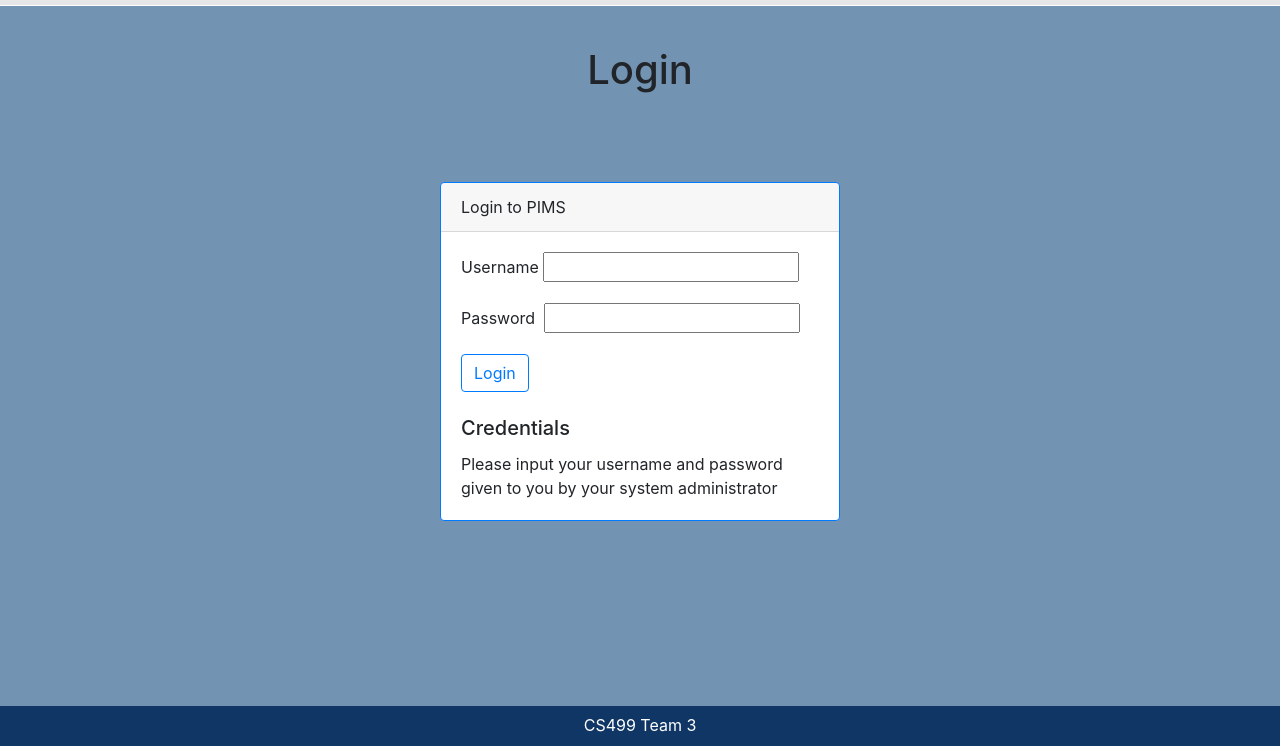
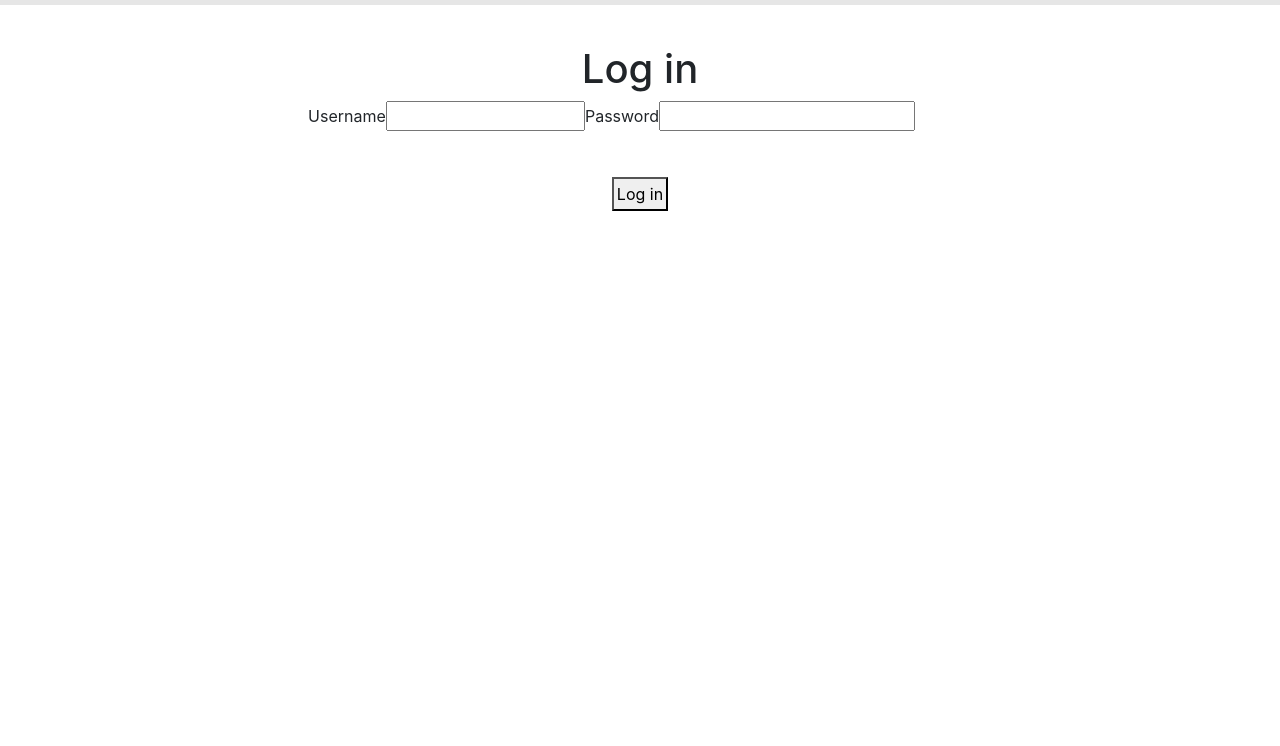
Before and after one commit to Timothy-Hagler/Patient-Info-Management, a React app in the folder patient_information_management/: page / in a window 1280 px wide. Shown: the part 54-800 px from the top of the page. Built offline with nearby package versions, Linux system fonts and the light colour scheme.

Commit message:
Revert "Fixed login page sizing"
This reverts commit c8a8520aab1bb565c28494f02b1ad839ee3ddd8f.

```diff
--- a/patient_information_management/src/components/App/App.css
+++ b/patient_information_management/src/components/App/App.css
@@ -5,8 +5,3 @@
 .navbar{
   background-color: rgb(230, 230, 230);
 }
-
-html, body {
-  height: 100%;
-  width: 100%;
-}
--- a/patient_information_management/src/components/Login/Login.css
+++ b/patient_information_management/src/components/Login/Login.css
@@ -14,24 +14,19 @@ section {
     margin: 40px;
 }
 
-.loginBody {
-  background-color:rgb(115, 147, 179);
-  position:fixed;
-  top: 60.3167px;
+.credentials {
+    margin: auto;
+    display: flex;
+    align-items: center;
+    justify-content: center;
+    position: relative;
 }
 
-.cardthing {
-  position:absolute;
-  left:50%;
-  margin-top:10%;
+.loginbtn {
+    margin-top: 25px;
+    margin-left: auto;
+    margin-right: auto;
+    display: block;
+    padding: 3px;
+
 }
-
-footer {
-  background-color: rgb(15, 54, 101);
-  color: white;
-  bottom:60.3167px;
-  position:absolute;
-  padding: 7px;
-  text-align: center;
-  height:40.3167px
-}
--- a/patient_information_management/src/components/Login/Login.js
+++ b/patient_information_management/src/components/Login/Login.js
@@ -1,68 +1,23 @@
 import React, { Component } from 'react';
 import './Login.css';
-
-import Button from 'react-bootstrap/Button';
-import Card from 'react-bootstrap/Card';
 
 export default class Login extends Component {
   render() {
     return(
-      <body className='loginBody' >
         <section>
-        <h1>Login</h1>
+            <h1>Log in</h1>
+            <div className = "credentials">
+                <form className = "loginform">
+                    <label htmlFor = "username"><p>Username</p></label>
+                    <input type = "text" required />
 
-      <div class="container-fluid text-center">
-          <div class="row content">
+                    <label htmlFor = "password"><p>Password</p></label>
+                    <input type = "password" required />
 
-            <div class="col-sm-8 text-left">
-
-
-              <div className = "credentials">
-                <form className = "loginform">
-
-                    {/*email is used for username to get rid of animation thing*/}
-
-                    {/*<button type = "submit" className = "loginbtn">Log in</button>*/}
-                  <div className = "cardthing">
-                    <Card border="primary" className="LoginCard">
-                      <Card.Header>Login to PIMS</Card.Header>
-                      <Card.Body>
-                      <label className = "username"><p>Username&nbsp;</p></label>
-                    <input type = "email" required/>
-                    <br></br>
-                    <label className = "password"><p>Password&nbsp;&nbsp;</p></label>
-                    <input type = "password" required />
-                    <br></br>
-                    <Button variant="outline-primary" className = "loginbutton">Login</Button>{' '}
-                    <br></br>
-                    <br></br>
-                        <Card.Title>Credentials</Card.Title>
-                          <Card.Text>
-                              Please input your username and password given to you by your system administrator
-                          </Card.Text>
-
-                        </Card.Body>
-                      </Card>
-                  </div>
+                    <button type = "submit" className = "loginbtn">Log in</button>
                 </form>
-
-
-              </div>
-
-
-
-              </div>
-
-          </div>
-        </div>
-
+            </div>
         </section>
-        <footer class="container-fluid text-center">
-          <p>CS499 Team 3</p>
-        </footer>
-      </body>
-
-
     )
   }
 }
```
